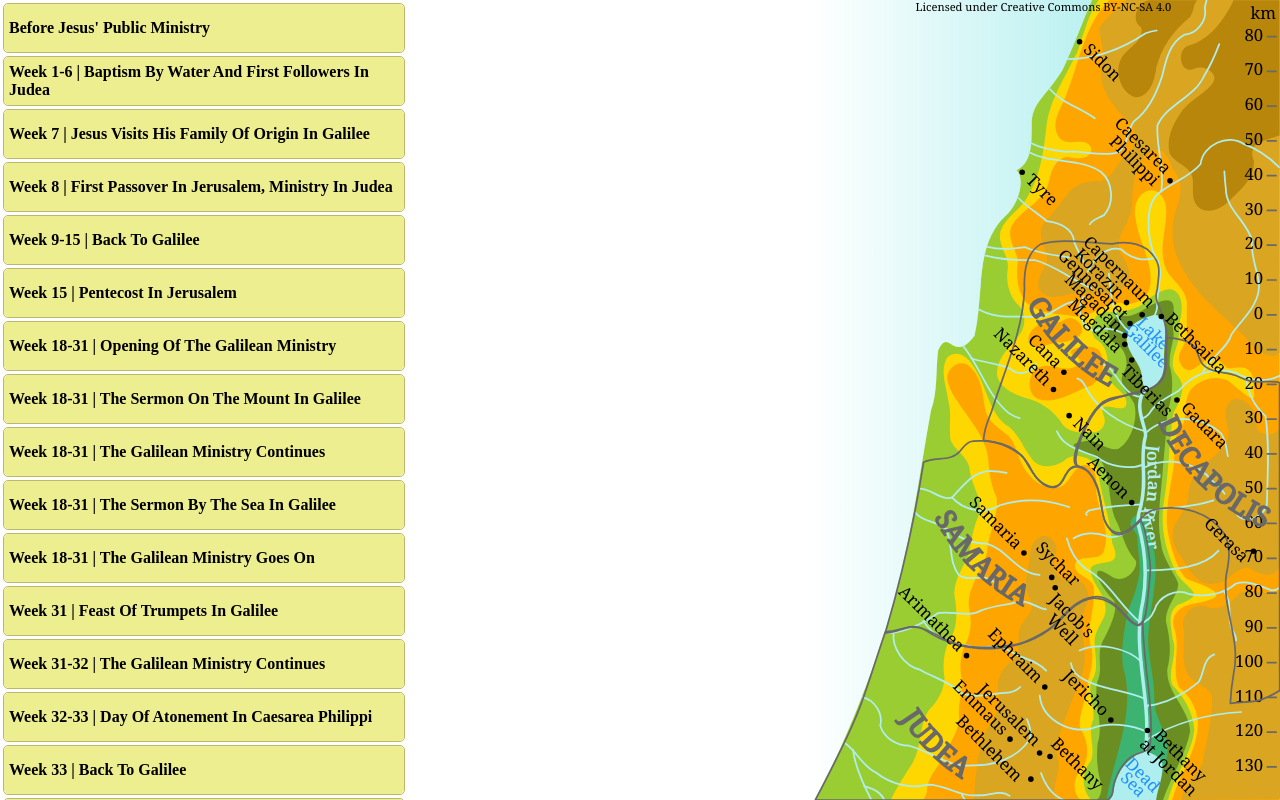
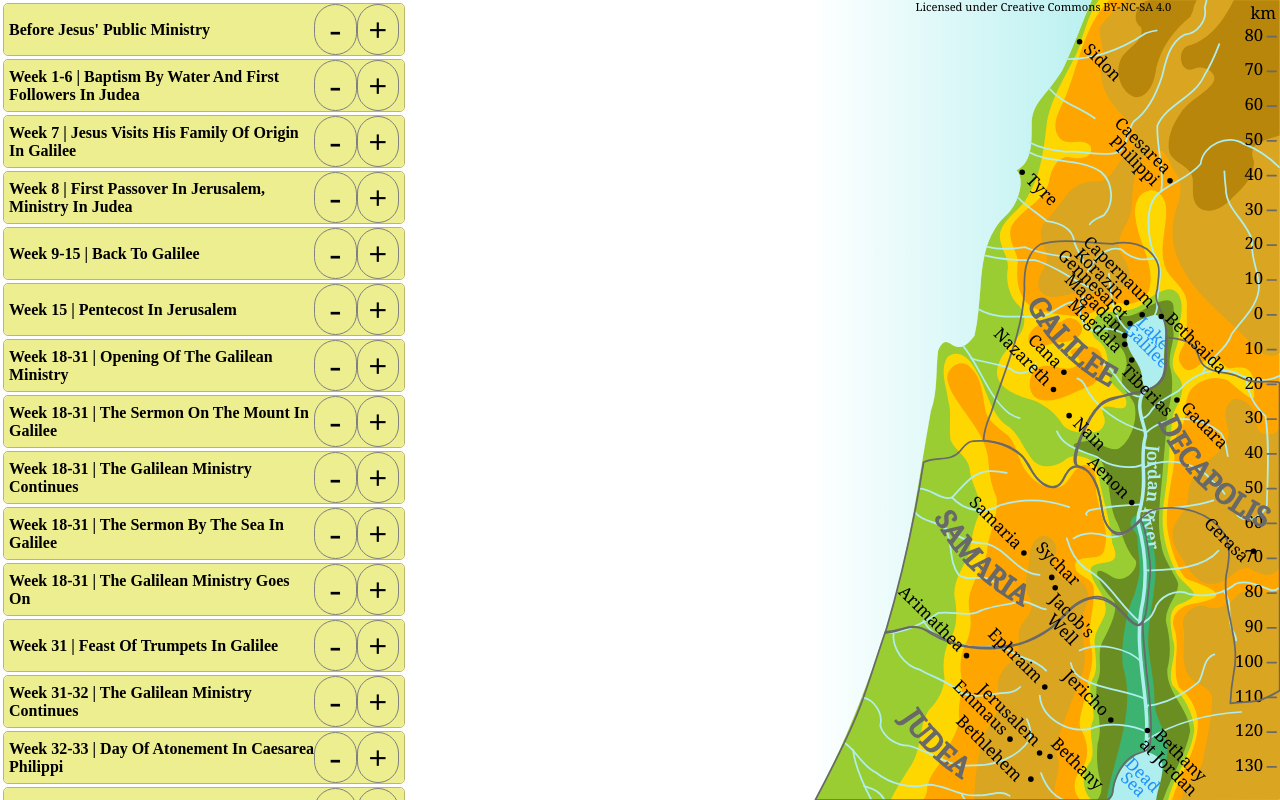
Before and after one commit to RichBernhardt/harmony-of-gospels, a Nuxt app: page / in a window 1280 px wide. Shown: the top 800 px of the page. Built offline with nearby package versions, Linux system fonts and the light colour scheme.

Commit message:
buttons html only for managing paralel gospels

```diff
--- a/components/AccordionMain.vue
+++ b/components/AccordionMain.vue
@@ -1,11 +1,23 @@
 <template>
   <div
     class="accordion-main"
-    v-bind="{expanded}">
-      <div
-        :class="['header', expanded ? 'expanded' : '']"
-        @click.prevent="expanded = ! expanded">
-          {{ groupTitle }}
+    v-bind="{ expanded }">
+      <div :class="['header', expanded ? 'expanded' : '']">
+        <div
+          class="title"
+          @click.prevent="expanded = ! expanded"
+          v-text="groupTitle"
+          >
+        </div>
+        <div class="buttons">
+          <span class="button-common">-</span>
+          <span
+            :class="['button-common',
+              ! gdata.currentParalelGospels > gdata.maxParalelGospels
+              ? 'active'
+              : 'inactive']"
+            @click.prevent="addGospel()">+</span>
+        </div>
       </div>
     <AccordionSub
       v-for="(event,eventIndex) in gdata.htmlOutput[groupIndex][groupTitle]"
@@ -39,6 +51,12 @@ export default {
       gdata,
       expanded: false
     }
+  },
+
+  methods: {
+    addGospel() {
+      gdata.currentParalelGospels++
+    }
   }
 
 }
@@ -58,24 +76,44 @@ export default {
 
   .header {
     display: flex;
+    flex-direction: row;
     align-items: center;
     position: -webkit-sticky; /* Safari */
     position: sticky;
     top: 0px;
     z-index: 1;
-    min-height: 3em;
     background-color: #edee90;
     border: 0px none rgba(0,0,0,0);
     border-radius: 5px;
     padding-left: 5px;
     padding-right: 5px;
-    text-align: left;
-    font-weight: bold;
-    font-family: 'Times New Roman', serif;
   }
 
   .expanded {
     border-bottom: 1px solid darkkhaki;
   }
 
+  .title {
+    display: flex;
+    flex: 1;
+    min-height: 3em;
+    align-items: center;
+    text-align: left;
+    font-weight: bold;
+    font-family: 'Times New Roman', serif;
+  }
+
+  /* .buttons {
+    display: flex;
+  } */
+
+  .button-common {
+    display: inline-block;
+    text-align: center;
+    width: 1.125em;
+    border: solid gray 1px;
+    border-radius: 1.125em;
+    font-size: 2.25em;
+  }
+
 </style>
--- a/components/AccordionSub.vue
+++ b/components/AccordionSub.vue
@@ -6,8 +6,9 @@
           {{ gdata.htmlOutput[groupIndex][groupTitle][eventIndex][5] }}
       </div>
       <div
+        v-show="!expanded"
         class="range-wrapper"
-        v-show="!expanded">
+        >
           <span
             v-for="range in ranges"
             :key="range"
@@ -16,8 +17,8 @@
           </span>
       </div>
       <div
+        v-show="expanded"
         class="range-wrapper"
-        v-show="expanded"
         >
         <span>Default | </span>
         <span
@@ -28,8 +29,8 @@
         </span>
       </div>
         <div
+          v-show="expanded"
           class="gospel-text"
-          v-show="expanded"
           v-html="gdata.htmlOutput[groupIndex][groupTitle][eventIndex][0]"
         />
   </div>
@@ -65,7 +66,7 @@ export default {
           gdata.timeline[this.groupIndex][this.groupTitle][
             this.eventIndex][gospel][0][0]
             // https://stackoverflow.com/a/53203953/
-            .replace(/(^.)(.*)/, (_,$1,$2) => $1 + $2.toLowerCase()) +
+            .replace(/(^.)(.*)/, (_,$1,$2) => $1 + $2.toLowerCase()) + " " +
           gdata.timeline[this.groupIndex][this.groupTitle][
             this.eventIndex][gospel][0][1] + ":" +
           gdata.timeline[this.groupIndex][this.groupTitle][
@@ -88,29 +89,12 @@ export default {
       gdata.currentLocation = gdata.htmlOutput[
         this.groupIndex][this.groupTitle][this.eventIndex][6];
     }
-
   },
 
 }
 </script>
 
 <style scoped>
-
-  .accordion-sub {
-    max-width: 100%;
-    min-width: 290px;
-    background-color: lemonchiffon;
-    border: 0px none lemonchiffon;
-    border-bottom: 1px solid darkkhaki;
-    padding: 5px;
-    padding-bottom: 0px;
-  }
-
-  .accordion-sub:last-child {
-    border: 0px none lemonchiffon;
-    border-bottom-left-radius: 5px;
-    border-bottom-right-radius: 5px;
-  }
 
   .header {
     position: sticky;
@@ -133,6 +117,22 @@ export default {
     font-family: 'Times New Roman', serif;
   }
 
+  .accordion-sub {
+    max-width: var(--singleWidth);
+    min-width: 290px;
+    background-color: lemonchiffon;
+    border: 0px none lemonchiffon;
+    border-bottom: 1px solid darkkhaki;
+    padding: 5px;
+    padding-bottom: 0px;
+  }
+
+  .accordion-sub:last-child {
+    border: 0px none lemonchiffon;
+    border-bottom-left-radius: 5px;
+    border-bottom-right-radius: 5px;
+  }
+
   /* Shorthand for: flex-grow: 1; flex-shrink: 0; flex-basis: 0; */
   .gospel-text {
     margin-top: 1.5em;
--- a/components/Map.vue
+++ b/components/Map.vue
@@ -21,8 +21,8 @@ export default {
 
   /* https://stackoverflow.com/questions/36681583/ */
   @media
-    (orientation: landscape) and (max-width: 500px),
-    (orientation: landscape) and (max-height: 700px) {
+    (orientation: landscape) and (max-width: 33rem),
+    (orientation: landscape) and (max-height: 33rem) {
     .rootVariable {
       height: 101vw;
       transform: rotate(-90deg) translateY(-20vw) translateX(21vw);
--- a/components/gdata.js
+++ b/components/gdata.js
@@ -12,5 +12,9 @@ export const gdata = Vue.observable({
   JN: gospels.jn,
   htmlOutput: [],
   currentLocation: "",
+  minGospelWidth: 290, // px
+  currentParalelGospels: 1,
+  maxParalelGospels: 1,
   mapOnShow: false,
+  // paralelGospels: 1,
 });
--- a/layouts/default.vue
+++ b/layouts/default.vue
@@ -10,6 +10,7 @@
 </template>
 
 <script>
+// import { gdata } from "~/components/gdata";
 import timelineBuilder from "~/components/TimelineBuilder";
 import htmlOutput from "~/components/HtmlOutput";
 
@@ -18,7 +19,13 @@ export default {
   components: {
     timelineBuilder,
     htmlOutput
-  }
+  },
+
+  // data () {
+  //   return {
+  //     gdata,
+  //   }
+  // },
 
 }
 </script>
@@ -28,7 +35,7 @@ export default {
   html {
     font-size: 100%;
     font-family: 'Georgia', serif;
-    --singleWidth: 400px;
+    --singleWidth: 400px; /* 1(r)em = 16px */
   }
 
   body {
--- a/pages/index.vue
+++ b/pages/index.vue
@@ -1,6 +1,7 @@
 <template>
   <main class="gospels-root">
     <Map />
+    <div id="accordion-wrapper">
       <AccordionMain
         v-for="(group,index) in gdata.htmlOutput"
         :key="index"
@@ -8,6 +9,7 @@
           groupIndex: index,
           groupTitle: (Object.keys(group)).toString()
         }" />
+    </div>
     <!-- <ButtonMap /> -->
     <!-- <ButtonMenu /> -->
   </main>
@@ -35,5 +37,27 @@ export default {
     }
   },
 
+  mounted() {
+    // https://stackoverflow.com/a/47219938
+    this.$nextTick(() => {
+      window.addEventListener('resize', this.onResize);
+    })
+  },
+
+  methods: {
+    onResize() {
+      gdata.maxParalelGospels =
+        Math.floor( window.innerWidth / gdata.minGospelWidth )
+    }
+  }
+
 }
 </script>
+
+<style scoped>
+
+/* .accordion-wrapper {
+
+} */
+
+</style>
```
Lines whose indentation alone changed are shown as unchanged.
